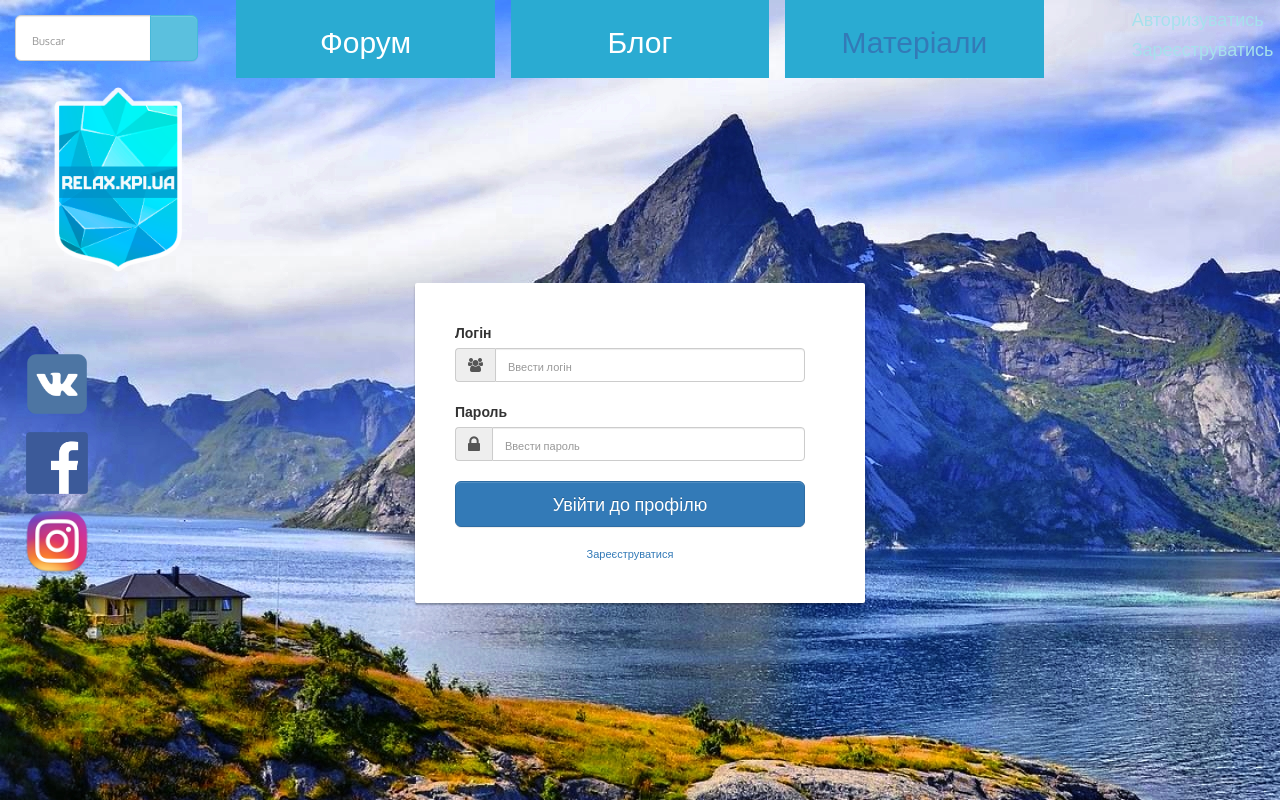
After one commit to BorisTopchiev/The_Globe_Website, a Django app: page /login/ in a window 1280 px wide. The commit adds this page. Run offline with Django 3.2, Linux system fonts and the light colour scheme; some libraries are stand-ins or nearby versions; some web fonts are replaced.

Commit message:
Simple login form added.

```diff
--- a/Project/templates/header.html
+++ b/Project/templates/header.html
@@ -221,17 +221,20 @@
             </div>
         </div>
     </div>
+
+{#        <div class="hover01" style="margin-top: 15px; margin-right: 35px;">#}
+{#            <a href="http://relax.kpi.ua/globus/"><img src="{% static "Images/globus-logo.png" %}" height="200px" width="200px"></a>#}
+{#        </div>#}
     <div class="col-md-2">
-
-        <div class="hover01" style="margin-top: 15px; margin-right: 35px;">
-            <a href="http://relax.kpi.ua/globus/"><img src="{% static "Images/globus-logo.png" %}" height="200px" width="200px"></a>
+            <h4><a href="login" style="color: #a6e1ec; margin-left: 50px;">Авторизуватись</a></h4>
+            <h4><a href="registration" style="color: #a6e1ec; margin-left: 50px;">Зареєструватись</a></h4>
     </div>
 
-        <a href="registration" >Зареєструватись</a>
-
+    <div class="col-md-12">
 
     </div>
-    <div class="col-md-2" style="margin-top: 50px; margin-left: -250px;">
+    <div class="col-md-2">
+        <div style=" margin-left: 10px; margin-top: 70px">
             <div class="hover01" style="margin-top: 15px;">
                 <a href="https://vk.com/globus_kpi"><img src="{% static "Images/vk.png" %}" height="64px" width="64px"></a>
             </div>
@@ -240,6 +243,7 @@
             </div>
             <div class="hover01" style="margin-top: 15px;">
                 <a href="https://www.instagram.com/globuskpi/"><img src="{% static "Images/insta.png" %}" height="64px" width="64px"></a>
+            </div>
         </div>
     </div>
     <div class="col-md-8">
--- /dev/null
+++ b/Project/templates/login_page.html
@@ -0,0 +1,179 @@
+{%  extends 'header.html' %}
+{%  load staticfiles %}
+{% block content %}
+
+    <head>
+		<meta name="viewport" content="width=device-width, initial-scale=1">
+		<link rel="stylesheet" type="text/css" href="{% static "css/bootstrap.css"%}">
+
+		<!-- Website CSS style -->
+{#		<link rel="stylesheet" type="text/css" href="assets/css/main.css">#}
+
+		<!-- Website Font style -->
+	    <link rel="stylesheet" href="https://maxcdn.bootstrapcdn.com/font-awesome/4.6.1/css/font-awesome.min.css">
+
+		<!-- Google Fonts -->
+		<link href='https://fonts.googleapis.com/css?family=Passion+One' rel='stylesheet' type='text/css'>
+		<link href='https://fonts.googleapis.com/css?family=Oxygen' rel='stylesheet' type='text/css'>
+
+		<title>Admin</title>
+	</head>
+
+    <style>
+        body, html{
+         height: 100%;
+{#        background-repeat: repeat-x;#}
+        background-color: #d3d3d3;
+        font-family: 'Oxygen', sans-serif;
+        }
+
+{#        .main{#}
+{#            margin-top: -10px;#}
+{#        }#}
+
+        h1.title {
+            font-size: 30px;
+            font-family: 'Passion One', cursive;
+            font-weight: 400;
+        }
+
+        hr{
+            width: 30%;
+            color: #46b8da;
+        }
+
+        .form-group{
+            margin-bottom: 20px;
+        }
+
+        label{
+            margin-bottom: 5px;
+        }
+
+        input,
+        input::-webkit-input-placeholder {
+            font-size: 11px;
+            padding-top: 3px;
+        }
+
+        .main-login{
+            background-color: #fff;
+            /* shadows and rounded borders */
+            -moz-border-radius: 2px;
+            -webkit-border-radius: 2px;
+            border-radius: 2px;
+            -moz-box-shadow: 0px 2px 2px rgba(0, 0, 0, 0.3);
+            -webkit-box-shadow: 0px 2px 2px rgba(0, 0, 0, 0.3);
+            box-shadow: 0px 2px 2px rgba(0, 0, 0, 0.3);
+
+        }
+
+        .main-center{
+            margin: 0 auto;
+            max-width: 450px;
+            padding: 40px 40px;
+
+        }
+
+        .login-button{
+            margin-top: 5px;
+        }
+
+        .login-register{
+            font-size: 11px;
+            text-align: center;
+        }
+        .container{
+            background-color: rgba(255,255,255, 0.8);
+            width: 800px;
+
+        }
+
+
+        .jumbotron {
+            color: white;
+            text-align: center;
+            padding-top: 5px;
+            padding-bottom: 10px;
+            margin-bottom: 20px;
+            margin-left: -7px;
+            margin-right: -7px;
+            background-color: #2aabd2;
+        }
+
+        .jumbotron:hover{
+            -webkit-animation: padding 1s ease-out;
+            -moz-animation-direction: padding 1s ease-out;
+            -o-animation: padding 1s ease-out;
+            animation: padding 1s ease-out;
+
+            -webkit-animation-fill-mode: forwards;
+            -moz-animation-fill-mode: forwards;
+            -o-animation-fill-mode: forwards;
+            animation-fill-mode: forwards;
+        }
+
+
+        .jumbotron h2{
+                -webkit-transform: scale(1);
+                transform: scale(1);
+                -o-transform: scale(1);
+                -moz-transform: scale(1);
+                -ms-transform: scale(1);
+
+                -webkit-transition: .3s ease-in-out;
+                transition: .3s ease-in-out;
+
+            }
+
+            .jumbotron:hover h2{
+
+                -webkit-transform: scale(1.1);
+                transform: scale(1.1);
+                -o-transform: scale(1.1);
+                -moz-transform: scale(1.1);
+                -ms-transform: scale(1.1);
+
+            }
+    </style>
+
+    <div class="col-md-8">
+			<div class="row main">
+                    <div class="main-login main-center" >
+
+                            <form class="form-vertical" method="post" role="form" style="width: 350px;">
+                            {% csrf_token %}
+
+                            <div class="form-group">
+                                <label for="username" class="cols-sm-2 control-label">Логін</label>
+                                <div class="cols-sm-10">
+                                    <div class="input-group">
+                                        <span class="input-group-addon"><i class="fa fa-users fa" aria-hidden="true"></i></span>
+                                        <input type="text" class="form-control" name="login" id="login"  placeholder="Ввести логін"/>
+                                    </div>
+                                </div>
+                            </div>
+                            <div class="form-group">
+                                <label for="password" class="cols-sm-2 control-label">Пароль</label>
+                                <div class="cols-sm-10">
+                                    <div class="input-group">
+                                        <span class="input-group-addon"><i class="fa fa-lock fa-lg" aria-hidden="true"></i></span>
+                                        <input type="password" class="form-control" name="password" id="password"  placeholder="Ввести пароль"/>
+                                    </div>
+                                </div>
+                            </div>
+                                <div class="form-group ">
+                                    <button type="submit" name="add" value="Add" class="btn btn-primary btn-lg btn-block login-button">Увійти до профілю</button>
+						        </div>
+{#                            <input type="submit" name="add" value="Add"/>#}
+                            <div class="login-register">
+                                <a href="registration">Зареєструватися</a>
+                            </div>
+					</form>
+
+
+				</div>
+			</div>
+		</div>
+{#		<script type="text/javascript" src="assets/js/bootstrap.js"></script>#}
+{% endblock %}
--- a/Project/urls.py
+++ b/Project/urls.py
@@ -7,5 +7,6 @@ urlpatterns = [
     url(r'^$', views.main_page, name='main_page'),
     url(r'^materials/$', views.materials_page, name='materials_page'),
     url(r'^registration/$', views.register_page, name='register_page'),
+    url(r'^login/$', views.login_page, name='login_page'),
     url(r'^admin/', admin.site.urls),
 ]
--- a/Project/views.py
+++ b/Project/views.py
@@ -1,5 +1,6 @@
 from django.shortcuts import render, redirect
 from django.views.decorators.csrf import csrf_exempt
+from django.contrib.auth import authenticate, login, logout
 from sql_lib import SQLBase
 
 sqlDB = SQLBase()
@@ -20,6 +21,12 @@ def register_page(request):
 
     return render(request,'register_page.html')
 
+def login_page(request):
+    print "logining"
+    if request.method== 'POST':
+        return redirect('/')
+
+    return render(request, 'login_page.html')
 
 def materials_page(request):
     return render(request, 'materials_page.html')
```
Also changed, not shown: db.sqlite3, 2 other files. Lines whose indentation alone changed are shown as unchanged.
